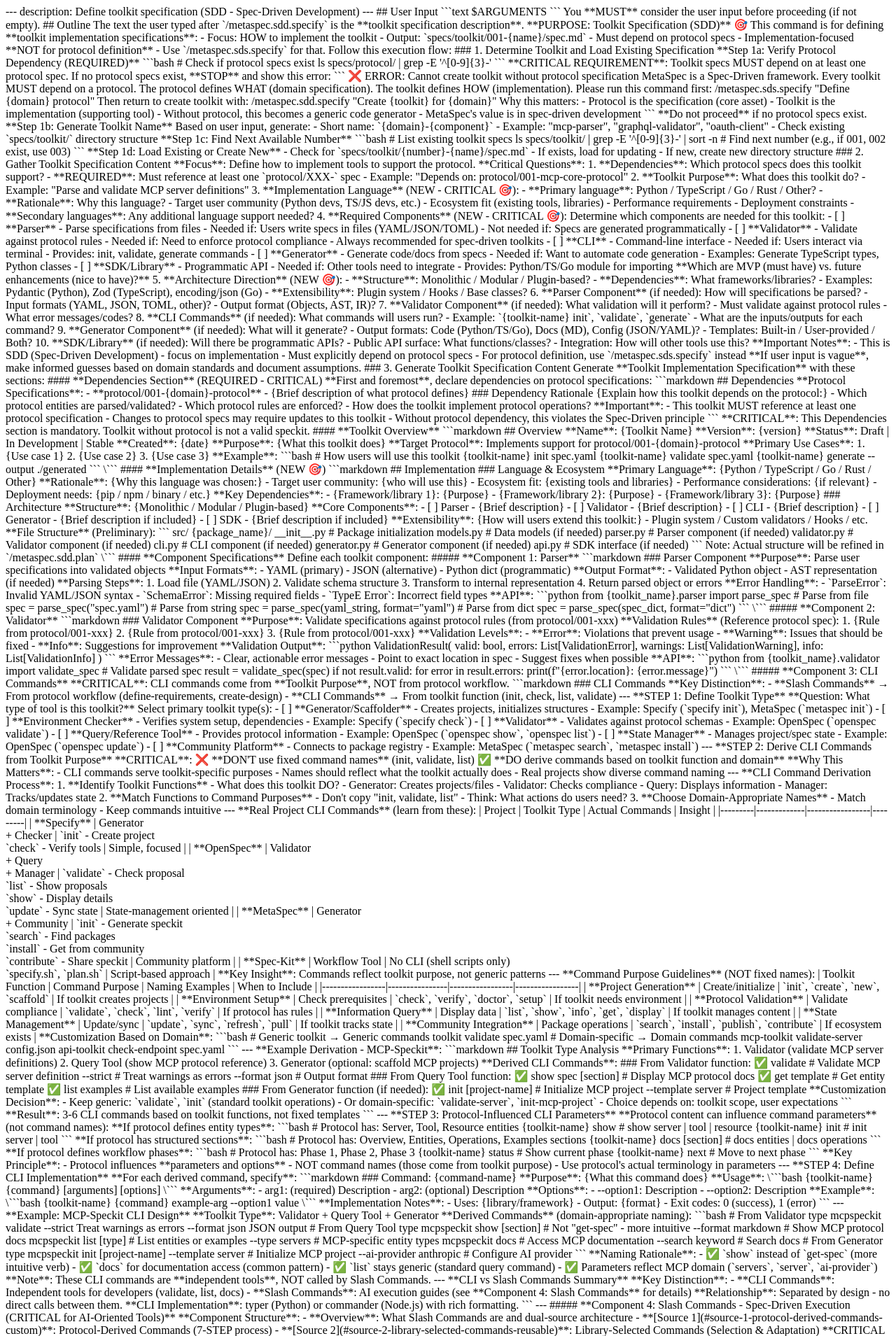
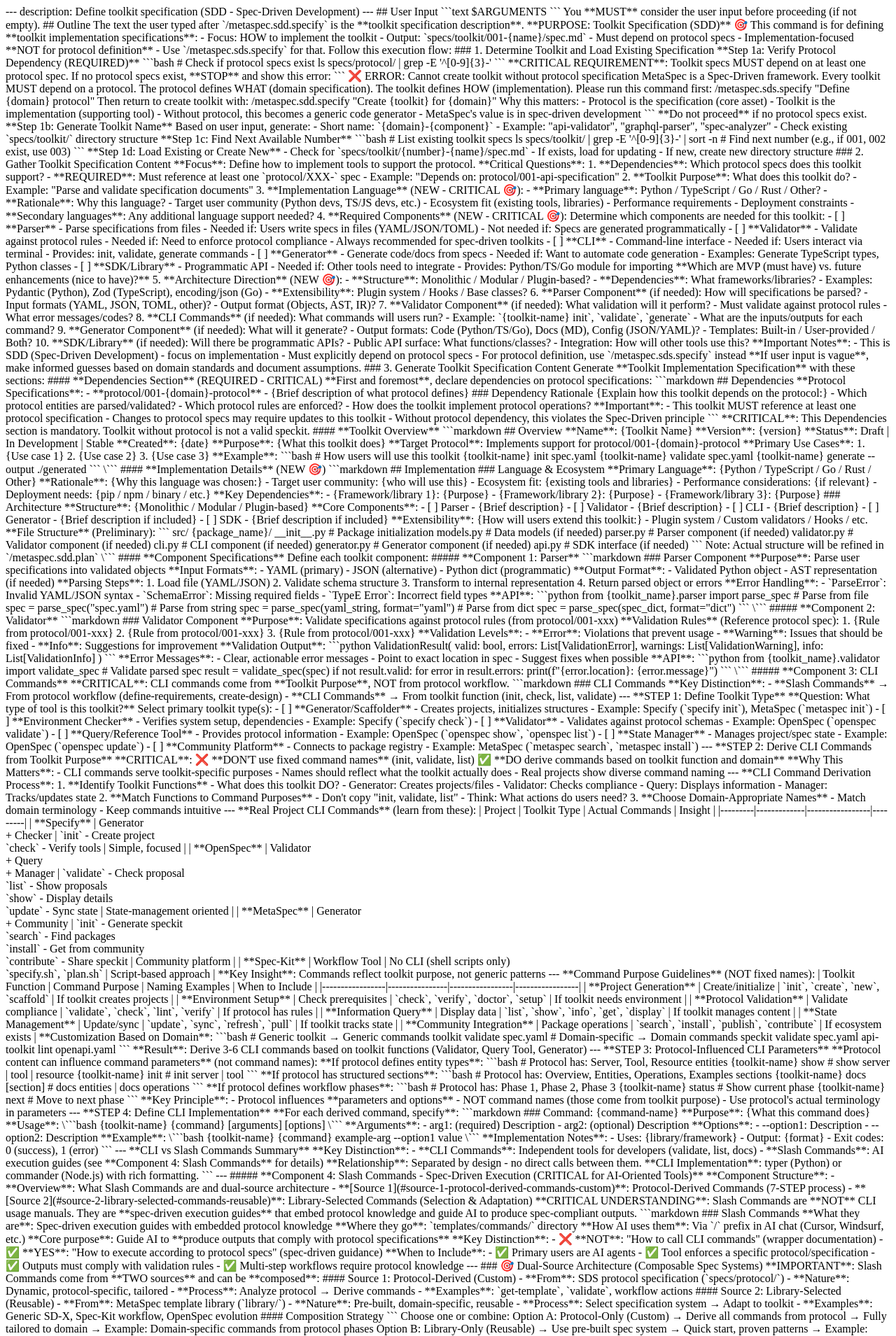
Before and after one commit to ACNet-AI/MetaSpec, a Django app: template src/metaspec/templates/meta/sdd/commands/specify.md.j2 in a window 1280 px wide. Shown: the top 1909 px of the page at 70% size. Run offline with Django 3.2, Linux system fonts and the light colour scheme; the template is opened without the code that fills it, so the values that code supplies are empty; some libraries are stand-ins or nearby versions.

Commit message:
fix: Remove all MCP-specific examples (30 references → 0)
Issue:
- 30+ references to MCP throughout document
- Component 3: Entire 'MCP-Speckit CLI Design' section (37 lines)
- Tables dominated by MCP examples (define-server, init-server, validate-server)
- Quick Reference used MCP concepts (Define Server, Server entity)
- Made MetaSpec appear MCP-specific, not general framework

Fix:
- Removed Component 3 'MCP-Speckit CLI Design' section
- Replaced table examples: MetaSpec + Generic instead of MCP
- Updated Quick Reference: Generic concepts (Specify Feature, not Define Server)
- Changed all 11 MCP references to framework-neutral examples

Impact:
- Framework neutral (no external protocol dependencies)
- Dogfooding emphasized (MetaSpec's own commands)
- Clearer positioning (general meta-framework)

````diff
--- a/src/metaspec/templates/meta/sdd/commands/specify.md.j2
+++ b/src/metaspec/templates/meta/sdd/commands/specify.md.j2
@@ -66,7 +66,7 @@ Why this matters:
 
 Based on user input, generate:
 - Short name: `{domain}-{component}`
-- Example: "mcp-parser", "graphql-validator", "oauth-client"
+- Example: "api-validator", "graphql-parser", "spec-analyzer"
 - Check existing `specs/toolkit/` directory structure
 
 **Step 1c: Find Next Available Number**
@@ -91,10 +91,10 @@ ls specs/toolkit/ | grep -E '^[0-9]{3}-' | sort -n
 
 1. **Dependencies**: Which protocol specs does this toolkit support?
    - **REQUIRED**: Must reference at least one `protocol/XXX-` spec
-   - Example: "Depends on: protocol/001-mcp-core-protocol"
+   - Example: "Depends on: protocol/001-api-specification"
 
 2. **Toolkit Purpose**: What does this toolkit do?
-   - Example: "Parse and validate MCP server definitions"
+   - Example: "Parse and validate specification documents"
 
 3. **Implementation Language** (NEW - CRITICAL 🎯):
    - **Primary language**: Python / TypeScript / Go / Rust / Other?
@@ -461,46 +461,11 @@ Select primary toolkit type(s):
 toolkit validate spec.yaml
 
 # Domain-specific → Domain commands
-mcp-toolkit validate-server config.json
-api-toolkit check-endpoint spec.yaml
-```
-
----
-
-**Example Derivation - MCP-Speckit**:
-
-```markdown
-## Toolkit Type Analysis
-
-**Primary Functions**:
-1. Validator (validate MCP server definitions)
-2. Query Tool (show MCP protocol reference)
-3. Generator (optional: scaffold MCP projects)
-
-**Derived CLI Commands**:
-
-### From Validator function:
-✅ validate <file>          # Validate MCP server definition
-   --strict                 # Treat warnings as errors
-   --format json            # Output format
-
-### From Query Tool function:
-✅ show spec [section]      # Display MCP protocol docs
-✅ get template <entity>    # Get entity template
-✅ list examples            # List available examples
-
-### From Generator function (if needed):
-✅ init [project-name]      # Initialize MCP project
-   --template server        # Project template
-
-**Customization Decision**:
-- Keep generic: `validate`, `init` (standard toolkit operations)
-- Or domain-specific: `validate-server`, `init-mcp-project`
-- Choice depends on: toolkit scope, user expectations
-```
-
-**Result**: 3-6 CLI commands based on toolkit functions, not fixed templates
-```
+speckit validate spec.yaml
+api-toolkit lint openapi.yaml
+```
+
+**Result**: Derive 3-6 CLI commands based on toolkit functions (Validator, Query Tool, Generator)
 
 ---
 
@@ -570,44 +535,6 @@ api-toolkit check-endpoint spec.yaml
 
 ---
 
-**Example: MCP-Speckit CLI Design**
-
-**Toolkit Type**: Validator + Query Tool + Generator
-
-**Derived Commands** (domain-appropriate naming):
-
-```bash
-# From Validator type
-mcpspeckit validate <file>
-  --strict              Treat warnings as errors
-  --format json         JSON output
-
-# From Query Tool type
-mcpspeckit show [section]       # Not "get-spec" - more intuitive
-  --format markdown              # Show MCP protocol docs
-
-mcpspeckit list [type]           # List entities or examples
-  --type servers                 # MCP-specific entity types
-
-mcpspeckit docs <topic>          # Access MCP documentation
-  --search keyword               # Search docs
-
-# From Generator type
-mcpspeckit init [project-name]
-  --template server              # Initialize MCP project
-  --ai-provider anthropic        # Configure AI provider
-```
-
-**Naming Rationale**:
-- ✅ `show` instead of `get-spec` (more intuitive verb)
-- ✅ `docs` for documentation access (common pattern)
-- ✅ `list` stays generic (standard query command)
-- ✅ Parameters reflect MCP domain (`servers`, `server`, `ai-provider`)
-
-**Note**: These CLI commands are **independent tools**, NOT called by Slash Commands.
-
----
-
 **CLI vs Slash Commands Summary**
 
 **Key Distinction**:
@@ -675,7 +602,7 @@ Choose one or combine:
 Option A: Protocol-Only (Custom)
   → Derive all commands from protocol
   → Fully tailored to domain
-  → Example: MCP-specific commands
+  → Example: Domain-specific commands from protocol phases
 
 Option B: Library-Only (Reusable)
   → Use pre-built spec system
@@ -685,7 +612,7 @@ Option B: Library-Only (Reusable)
 Option C: Composed (Recommended)
   → Base: Library spec system
   → Extension: Protocol-derived commands
-  → Example: Generic workflow + MCP entities
+  → Example: Generic workflow + protocol-specific commands
 ```
 
 **MetaSpec's Composability**:
@@ -806,9 +733,9 @@ IMPLEMENT code     → implement    → implement            → sdd.implement
    - "Configure Endpoints" → verb: configure, noun: endpoints
    - "Validate Configuration" → verb: validate, noun: configuration
 
-3. **Form Domain-Specific Command Names**
-   - Hyphenated: `define-server`, `configure-endpoints`
-   - Or use protocol's exact terminology
+3. **Form Simple Command Names**
+   - Single verbs: `specify`, `plan`, `validate`
+   - Or use protocol's exact terminology (keep simple)
 
 ---
 
@@ -830,25 +757,22 @@ IMPLEMENT code     → implement    → implement            → sdd.implement
 
 | Protocol Contains | Command Purpose | Naming Examples | When to Include |
 |------------------|----------------|-----------------|-----------------|
-| **Workflow phases** | Execute phase actions | MCP: `define-server`, `configure-tools`<br>API: `create-endpoint`, `test-endpoint` | Always (if workflow exists) |
-| **Entity types** | Work with entities | MCP: `init-server`, `add-tool`<br>API: `scaffold-endpoint`, `define-schema` | If 3+ entities |
-| **Validation rules** | Validate outputs | MCP: `validate-server`, `check-config`<br>API: `lint-spec`, `verify-endpoint` | If complex rules |
-| **Multi-step process** | Navigate process | Project: `next-phase`, `show-roadmap`<br>Deploy: `status`, `rollback` | If state machine workflow |
-| **Reference docs** | Access knowledge | Protocol: `show-spec`, `docs server`<br>Standard: `reference`, `help-with` | If complex (20+ pages) |
+| **Workflow phases** | Execute phase actions | MetaSpec: `specify`, `clarify`, `plan`<br>Generic: `design`, `build`, `test` | Always (if workflow exists) |
+| **Validation** | Validate outputs | MetaSpec: `analyze`, `checklist`<br>Generic: `validate`, `verify`, `lint` | If validation rules exist |
+| **Multi-step process** | Navigate process | Generic: `next`, `status`, `rollback`<br>Lifecycle: `init`, `deploy`, `cleanup` | If state machine workflow |
+| **Reference docs** | Access knowledge | Generic: `docs`, `show`, `reference`<br>Query: `list`, `search`, `info` | If complex docs (20+ pages) |
 
 **Key Principle**: Use protocol's own vocabulary, don't impose generic names
 
 ---
 
-**Example**: See **Component 3: Example - MCP-Speckit CLI Design** (line 573) for MCP-Speckit naming examples.
-
 **Quick Reference**:
 ```markdown
-Protocol workflow: "Define Server" → Command: `define-server`
-Protocol entity: "Server" → Command: `init-server`
-Protocol validation: "Validate Config" → Command: `validate-server`
-
-Key principle: Extract verb+noun from protocol terminology
+Protocol workflow: "Specify Feature" → Command: `specify` (simple verb)
+Protocol phases: "Plan Architecture" → Command: `plan` (phase becomes command)
+Protocol validation: "Check Quality" → Command: `checklist` (domain-specific verb)
+
+Key principle: Extract simple verbs from protocol phases/actions
 ```
 
 ---
@@ -907,7 +831,7 @@ For each derived command, ask:
 For each derived command, classify as:
 
 - **Pure-Execution**: AI produces content → Slash only
-  - Example: define-server, create-design (most common)
+  - Example: specify, plan, design (most common)
 
 - **Script-Assisted**: Need structure setup → Script + Slash
   - Example: init-project (if creating directories)
@@ -970,7 +894,7 @@ Based on your toolkit functions (from **Component 3, STEP 1: Define Toolkit Type
 **Naming Reminder**:
 - ❌ Don't hardcode: get-spec, get-template, get-example
 - ✅ Choose intuitive: show, docs, list, help
-- ✅ Or domain-specific: show-mcp-spec, list-servers
+- ✅ Or domain-specific: show-spec, list-entities
 
 **Implementation Guidelines**:
 - These are **standalone tools**, not called by Slash Commands
@@ -1161,7 +1085,7 @@ This Slash Command doesn't "call" CLI directly.
 It teaches AI to suggest appropriate CLI commands to users.
 ```
 
-**Example**: After `/mcpspeckit.define-requirements`, AI suggests `mcpspeckit validate requirements.json`
+**Example**: After `/speckit.define-requirements`, AI suggests `speckit validate requirements.json`
 
 ---
 
````
Also changed, not shown: CHANGELOG.md.
